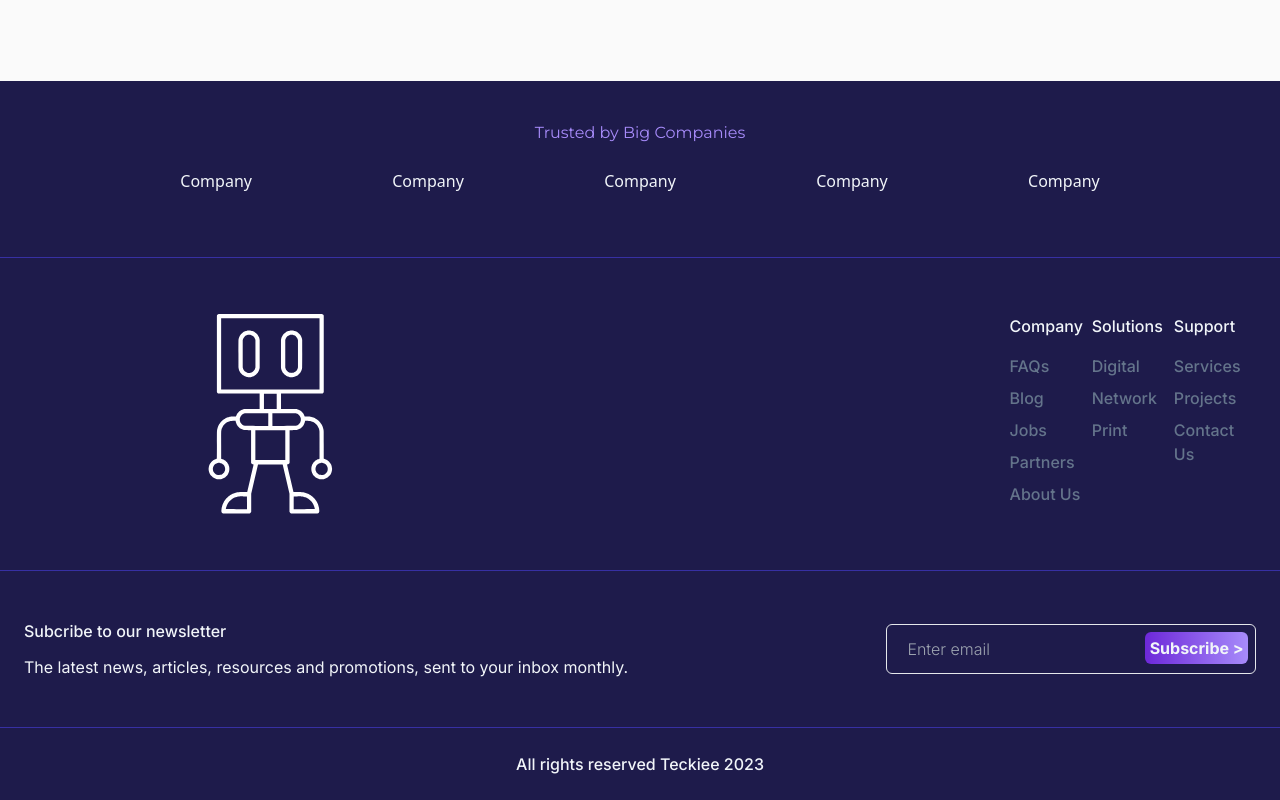
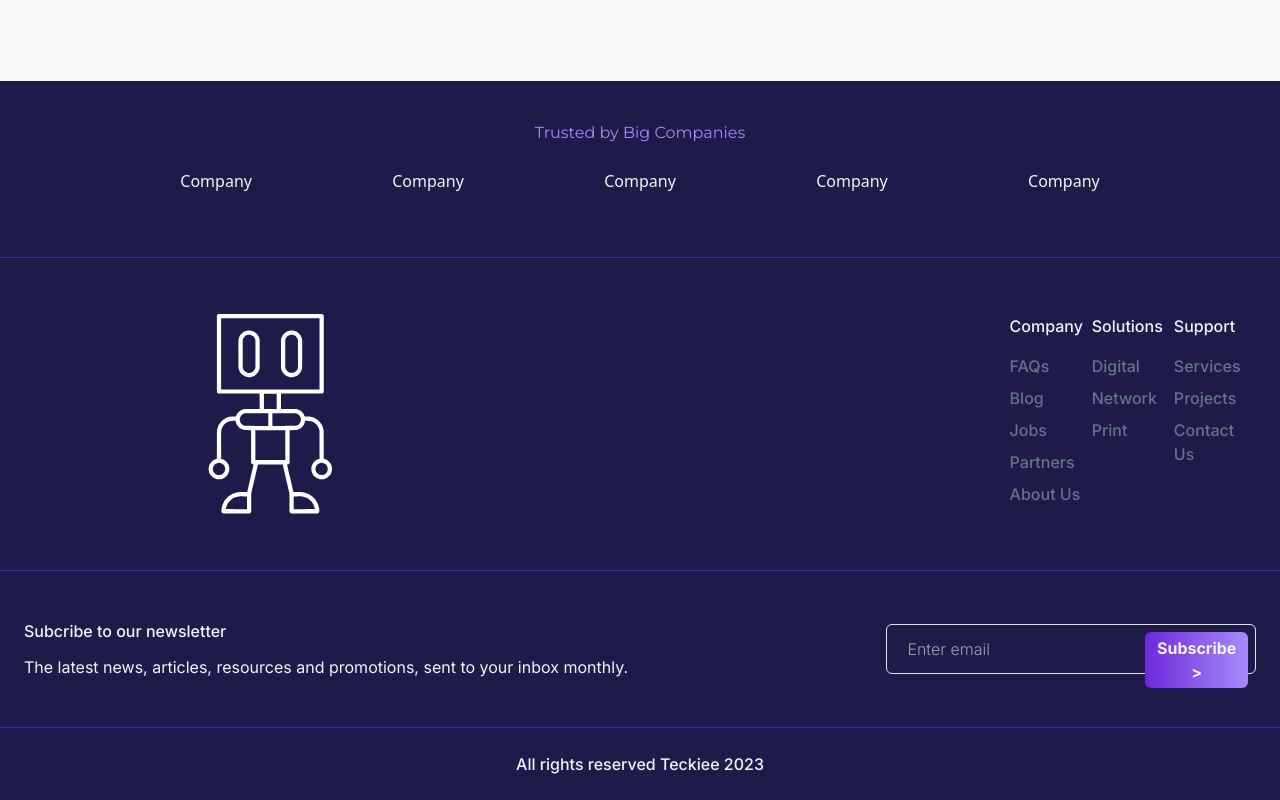
Before and after one commit to TrevMike/teckiee, a Next.js app: page / in a window 1280 px wide. Shown: the part 2295-3095 px from the top of the page. Built offline with nearby package versions, Linux system fonts and the light colour scheme.

Commit message:
preparing for deployment part 14

```diff
--- a/src/components/Footer.js
+++ b/src/components/Footer.js
@@ -74,7 +74,7 @@ function Footer() {
             onChange={e => setInput(e.target.value)}
             className="bg-indigo-950 border rounded-md py-3 px-5 w-3/5 font-inter font-light"
           />
-          <button className="absolute text-center right-2 top-2 w-1/6 py-1 font-inter font-bold rounded-md bg-gradient-to-r from-violet-700 to-violet-400 ...">
+          <button className="absolute text-center right-2 top-2 w-1/6 py-1 px-2 font-inter font-bold rounded-md bg-gradient-to-r from-violet-700 to-violet-400 ...">
             Subscribe {">"}
           </button>
         </div>
--- a/src/tailwind/output.css
+++ b/src/tailwind/output.css
@@ -1031,6 +1031,11 @@ video {
   padding-bottom: 2rem;
 }
 
+.px-2 {
+  padding-left: 0.5rem;
+  padding-right: 0.5rem;
+}
+
 .pb-12 {
   padding-bottom: 3rem;
 }
```
